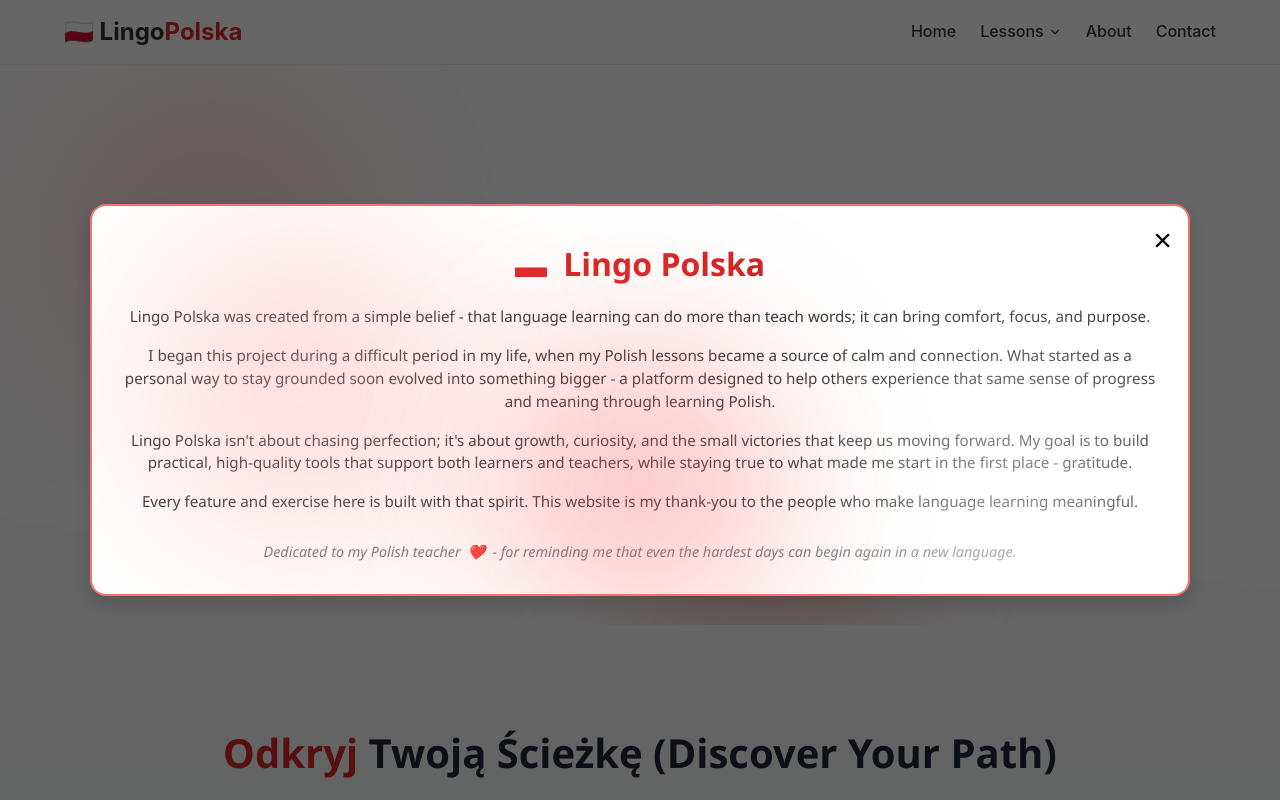
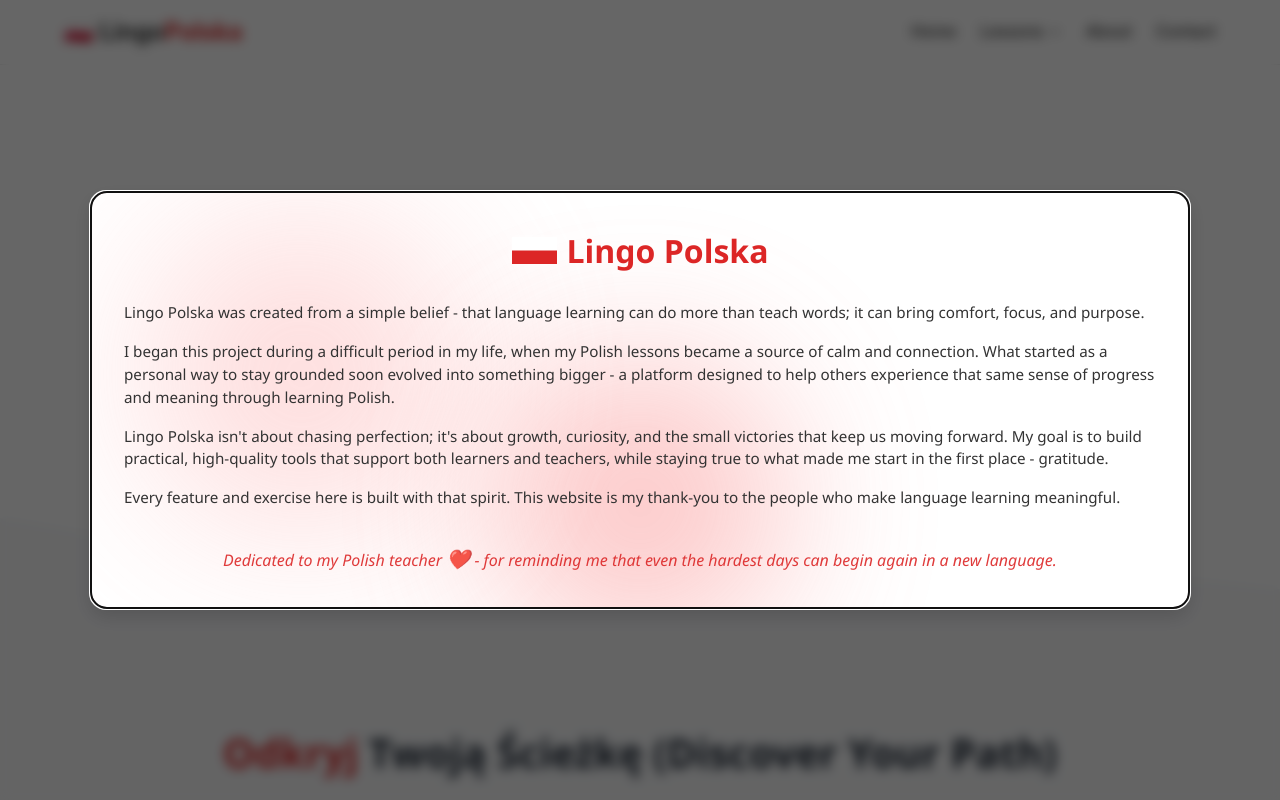
Before and after one commit to Elie-A/Lingo-Polska, a React (Vite) app in the folder client/: page / in a window 1280 px wide. Both pictures are taken after a click on the element "About". Shown: the top 800 px of the page. Built offline with nearby package versions, Linux system fonts and the light colour scheme.

Commit message:
fixed about design

```diff
--- a/client/src/components/About/AboutModal.css
+++ b/client/src/components/About/AboutModal.css
@@ -1,203 +1,272 @@
+/* === Overlay === */
 .modal-overlay {
     position: fixed;
-    top: 0;
-    left: 0;
-    right: 0;
-    bottom: 0;
-    background-color: rgba(0, 0, 0, 0.6);
+    inset: 0;
+    background: rgba(0, 0, 0, 0.6);
+    backdrop-filter: blur(6px);
+    display: flex;
+    justify-content: center;
+    align-items: center;
+    z-index: 1000;
+    animation: fadeIn 0.3s ease;
+}
+
+/* === Modal Container === */
+.modal-content {
+    position: relative;
+    background: rgba(255, 255, 255, 0.15);
+    backdrop-filter: blur(16px) saturate(180%);
+    -webkit-backdrop-filter: blur(16px) saturate(180%);
+    border-radius: 18px;
+    border: 1px solid rgba(255, 255, 255, 0.3);
+    box-shadow: 0 8px 32px rgba(0, 0, 0, 0.25);
+    padding: 40px 60px;
+    width: 80%;
+    max-width: 900px;
+    max-height: 85vh;
+    overflow-y: auto;
+    /* scroll only when needed */
+    scrollbar-width: thin;
+    scrollbar-color: rgba(255, 255, 255, 0.4) transparent;
+    animation: scaleIn 0.25s ease;
+}
+
+/* Scrollbar (mobile or overflow only) */
+.modal-content::-webkit-scrollbar {
+    width: 8px;
+}
+
+.modal-content::-webkit-scrollbar-thumb {
+    background: rgba(255, 255, 255, 0.4);
+    border-radius: 8px;
+}
+
+.modal-content::-webkit-scrollbar-thumb:hover {
+    background: rgba(255, 255, 255, 0.6);
+}
+
+/* === Close Button === */
+.modal-close-button {
+    position: absolute;
+    top: 16px;
+    right: 20px;
+    background: transparent;
+    border: none;
+    font-size: 1.8rem;
+    color: white;
+    cursor: pointer;
+    transition: transform 0.2s ease, color 0.2s ease;
+}
+
+.modal-close-button:hover {
+    color: #ff7070;
+    transform: scale(1.2);
+}
+
+/* === Title === */
+.modal-title {
     display: flex;
     align-items: center;
     justify-content: center;
-    z-index: 1000;
-}
-
-.modal-content {
-    background-color: #ffffff;
-    padding: 3rem 2rem;
-    max-width: 700px;
-    width: 90%;
-    border-radius: 1rem;
-    position: relative;
-    text-align: center;
-    overflow: hidden;
-    /* keep blobs inside */
-    box-shadow: 0 8px 24px rgba(0, 0, 0, 0.2);
-    z-index: 10;
-}
-
-.modal-close-button {
-    position: absolute;
-    top: 1rem;
-    right: 1rem;
-    background: none;
-    border: none;
+    gap: 10px;
     font-size: 2rem;
-    cursor: pointer;
-    z-index: 20;
-}
-
-.modal-title,
-.modal-subtitle {
-    font-weight: 900;
-    background: linear-gradient(to right, #b91c1c, #dc2626, #991b1b);
-    -webkit-background-clip: text;
-    -webkit-text-fill-color: transparent;
-    margin-bottom: 1rem;
-}
-
-.modal-title {
-    font-size: 2rem;
-}
-
-.modal-subtitle {
-    font-size: 1.5rem;
-    margin-top: 2rem;
-    margin-bottom: 1rem;
+    font-weight: 700;
+    color: #dc2626;
+    margin-bottom: 25px;
 }
 
 .modal-flag {
-    width: 2rem;
+    width: 45px;
     height: auto;
-    margin-right: 0.5rem;
-    vertical-align: middle;
+    filter: drop-shadow(0 0 4px rgba(255, 255, 255, 0.7));
 }
 
+/* === Description === */
 .modal-description {
-    font-size: 1rem;
-    color: #555;
-    line-height: 1.6;
-    margin-bottom: 1rem;
+    line-height: 1.8;
+    font-size: 1.05rem;
+    color: #f2f2f2;
+    margin-bottom: 35px;
 }
 
-/* Blobs */
+/* === Footer === */
+.about-footer {
+    text-align: center;
+    font-style: italic;
+    color: #dc2626;
+    font-size: 1rem;
+    opacity: 0.9;
+}
+
+.heart {
+    color: #ff4d4d;
+    font-size: 1.2rem;
+}
+
+/* === Animated Blobs === */
 .blob {
     position: absolute;
-    width: 15rem;
-    height: 15rem;
     border-radius: 50%;
     filter: blur(80px);
-    opacity: 0.4;
-    animation: blob 7s infinite ease-in-out;
-    z-index: 1;
+    opacity: 0.25;
+    z-index: -1;
+    animation: float 8s ease-in-out infinite alternate;
 }
 
 .blob1 {
-    top: 5rem;
-    left: -5rem;
-    background-color: #fca5a5;
+    width: 350px;
+    height: 350px;
+    background: #ff4d4d;
+    top: -80px;
+    left: -100px;
+    animation-delay: 0s;
 }
 
 .blob2 {
-    top: 10rem;
-    right: -5rem;
-    background-color: #f87171;
+    width: 250px;
+    height: 250px;
+    background: #ffa6a6;
+    bottom: -60px;
+    right: -70px;
     animation-delay: 2s;
 }
 
 .blob3 {
-    bottom: -5rem;
+    width: 200px;
+    height: 200px;
+    background: #ffd3d3;
+    top: 40%;
     left: 50%;
     transform: translateX(-50%);
-    background-color: #fca5a5;
     animation-delay: 4s;
 }
 
-@keyframes blob {
-
-    0%,
-    100% {
-        transform: translate(0, 0) scale(1);
-    }
-
-    33% {
-        transform: translate(30px, -50px) scale(1.1);
-    }
-
-    66% {
-        transform: translate(-20px, 20px) scale(0.9);
-    }
-}
-
-.about-footer {
-    text-align: center;
-    font-style: italic;
-    color: #777;
-    margin-top: 1.8rem;
-    font-size: 0.9rem;
-    line-height: 1.4;
-    animation: fadeIn 1.5s ease-in;
-}
-
-.heart {
-    color: #e25555;
-    margin: 0 0.2rem;
-    transition: transform 0.3s ease;
-}
-
-.heart:hover {
-    transform: scale(1.15);
-}
-
-.modal-description p {
-    margin-bottom: 1rem;
-    color: #333;
-    line-height: 1.6;
-}
-
+/* === Animations === */
 @keyframes fadeIn {
     from {
         opacity: 0;
-        transform: translateY(10px);
     }
 
     to {
         opacity: 1;
-        transform: translateY(0);
     }
 }
 
+@keyframes scaleIn {
+    from {
+        transform: scale(0.95);
+        opacity: 0;
+    }
 
-/* Responsive */
+    to {
+        transform: scale(1);
+        opacity: 1;
+    }
+}
+
+@keyframes float {
+    from {
+        transform: translateY(0) scale(1);
+    }
+
+    to {
+        transform: translateY(-20px) scale(1.05);
+    }
+}
+
+/* === Responsive === */
 @media (max-width: 768px) {
     .modal-content {
-        padding: 2rem 1rem;
+        padding: 25px 20px;
+        width: 90%;
+        max-height: 90vh;
     }
 
     .modal-title {
-        font-size: 1.75rem;
-    }
-
-    .modal-subtitle {
-        font-size: 1.25rem;
+        font-size: 1.6rem;
     }
 
     .modal-description {
         font-size: 0.95rem;
     }
+}
 
-    .blob {
-        width: 12rem;
-        height: 12rem;
-        filter: blur(60px);
+@media (max-width: 600px) {
+    .modal-content {
+        padding: 20px 18px;
+        width: 92%;
+        border-radius: 14px;
+    }
+
+    .modal-title {
+        font-size: 1.4rem;
+    }
+
+    .modal-description {
+        font-size: 0.9rem;
+        line-height: 1.6;
+    }
+
+    .about-footer {
+        font-size: 0.9rem;
+    }
+
+    .modal-close-button {
+        font-size: 1.6rem;
+        top: 12px;
+        right: 16px;
     }
 }
 
+/* === Small Phones (≤ 480px) === */
 @media (max-width: 480px) {
-    .modal-title {
-        font-size: 1.5rem;
+    .modal-content {
+        width: 95%;
+        padding: 18px 15px;
+        border-radius: 12px;
+        max-height: 92vh;
     }
 
-    .modal-subtitle {
+    .modal-title {
+        font-size: 1.25rem;
+        flex-direction: column;
+        text-align: center;
+    }
+
+    .modal-flag {
+        width: 30px;
+        margin-bottom: 6px;
+    }
+
+    .modal-description {
+        font-size: 0.88rem;
+    }
+
+    .about-footer {
+        font-size: 0.85rem;
+    }
+}
+
+/* === Extra Small Phones (≤ 360px) === */
+@media (max-width: 360px) {
+    .modal-content {
+        width: 96%;
+        padding: 15px 12px;
+    }
+
+    .modal-title {
         font-size: 1.1rem;
     }
 
     .modal-description {
-        font-size: 0.9rem;
+        font-size: 0.8rem;
     }
 
-    .blob {
-        width: 10rem;
-        height: 10rem;
-        filter: blur(50px);
+    .modal-close-button {
+        font-size: 1.4rem;
+    }
+
+    .about-footer {
+        font-size: 0.8rem;
     }
 }
--- a/client/src/components/About/AboutModal.jsx
+++ b/client/src/components/About/AboutModal.jsx
@@ -1,13 +1,59 @@
-import React from 'react';
+import React, { useEffect, useRef, useState } from 'react';
+import PropTypes from 'prop-types';
 import './AboutModal.css';
 import PolandFlag from '../../assets/poland-flag.svg';
 
 export default function AboutModal({ onClose }) {
+    const modalRef = useRef();
+    const [isClosing, setIsClosing] = useState(false);
+
+    // Focus modal on mount
+    useEffect(() => {
+        modalRef.current?.focus();
+    }, []);
+
+    // Prevent background scroll while modal is open
+    useEffect(() => {
+        document.body.style.overflow = 'hidden';
+        return () => {
+            document.body.style.overflow = 'auto';
+        };
+    }, []);
+
+    // Handle Escape key
+    useEffect(() => {
+        const handleEsc = (event) => {
+            if (event.key === 'Escape') handleClose();
+        };
+        window.addEventListener('keydown', handleEsc);
+        return () => window.removeEventListener('keydown', handleEsc);
+    }, []);
+
+    // Fade-out close handler
+    const handleClose = () => {
+        setIsClosing(true);
+        setTimeout(onClose, 300); // match fadeOut animation duration
+    };
+
     return (
-        <div className="modal-overlay" onClick={onClose}>
-            <div className="modal-content" onClick={e => e.stopPropagation()}>
-                {/* Close button */}
-                <button className="modal-close-button" onClick={onClose}>×</button>
+        <div
+            className={`modal-overlay ${isClosing ? 'fade-out' : 'fade-in'}`}
+            onClick={handleClose}
+        >
+            <div
+                className={`modal-content ${isClosing ? 'closing' : 'open'}`}
+                onClick={(e) => e.stopPropagation()}
+                tabIndex="-1"
+                ref={modalRef}
+            >
+                {/* Close Button */}
+                <button
+                    className="modal-close-button"
+                    onClick={handleClose}
+                    aria-label="Close about modal"
+                >
+                    ×
+                </button>
 
                 {/* Animated Blobs */}
                 <div className="blob blob1"></div>
@@ -16,36 +62,55 @@ export default function AboutModal({ onClose }) {
 
                 {/* Title */}
                 <h1 className="modal-title">
-                    <img src={PolandFlag} alt="Polish Flag" className="modal-flag" /> Lingo Polska
+                    <img
+                        src={PolandFlag}
+                        alt="Polish Flag"
+                        className="modal-flag"
+                    />{' '}
+                    Lingo Polska
                 </h1>
 
-                {/* About text */}
+                {/* Description */}
                 <div className="modal-description">
                     <p>
-                        Lingo Polska was created from a simple belief - that language learning can do more than teach words;
-                        it can bring comfort, focus, and purpose.
+                        Lingo Polska was created from a simple belief - that
+                        language learning can do more than teach words; it can
+                        bring comfort, focus, and purpose.
                     </p>
                     <p>
-                        I began this project during a difficult period in my life, when my Polish lessons became a source of calm
-                        and connection. What started as a personal way to stay grounded soon evolved into something bigger - a
-                        platform designed to help others experience that same sense of progress and meaning through learning Polish.
+                        I began this project during a difficult period in my
+                        life, when my Polish lessons became a source of calm and
+                        connection. What started as a personal way to stay
+                        grounded soon evolved into something bigger - a platform
+                        designed to help others experience that same sense of
+                        progress and meaning through learning Polish.
                     </p>
                     <p>
-                        Lingo Polska isn't about chasing perfection; it's about growth, curiosity, and the small victories that keep
-                        us moving forward. My goal is to build practical, high-quality tools that support both learners and teachers,
-                        while staying true to what made me start in the first place - gratitude.
+                        Lingo Polska isn't about chasing perfection; it's about
+                        growth, curiosity, and the small victories that keep us
+                        moving forward. My goal is to build practical,
+                        high-quality tools that support both learners and
+                        teachers, while staying true to what made me start in
+                        the first place - gratitude.
                     </p>
                     <p>
-                        Every feature and exercise here is built with that spirit. This website is my thank-you to the people who make
-                        language learning meaningful.
+                        Every feature and exercise here is built with that
+                        spirit. This website is my thank-you to the people who
+                        make language learning meaningful.
                     </p>
                 </div>
 
-                {/* Footer dedication */}
+                {/* Footer */}
                 <div className="about-footer">
-                    Dedicated to my Polish teacher <span className="heart">❤️</span> - for reminding me that even the hardest days can begin again in a new language.
+                    Dedicated to my Polish teacher{' '}
+                    <span className="heart">❤️</span> - for reminding me that
+                    even the hardest days can begin again in a new language.
                 </div>
             </div>
         </div>
     );
 }
+
+AboutModal.propTypes = {
+    onClose: PropTypes.func.isRequired,
+};
```
